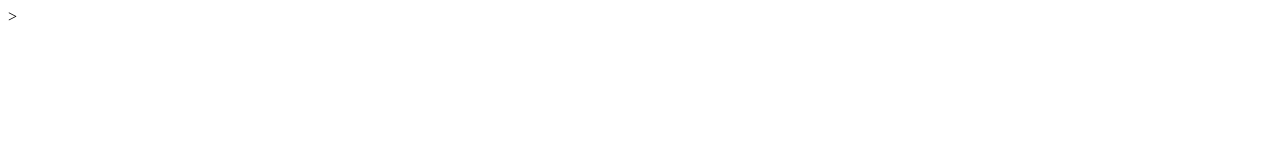
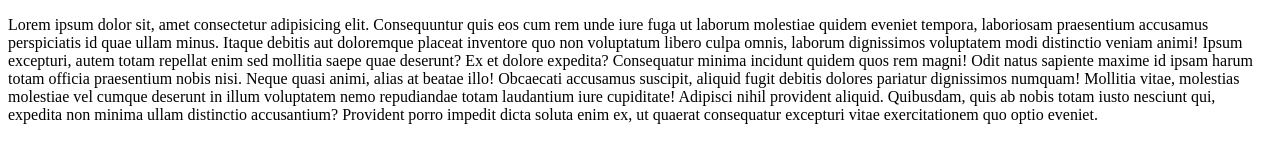
Before and after one commit to PedroLeGit/DC14, a plain HTML site: page index.html in a window 1280 px wide. Drawn offline with Linux system fonts and the light colour scheme.

Commit message:
Ajout d'un paragraphe

```diff
--- a/index.html
+++ b/index.html
@@ -4,10 +4,15 @@
 <head>
     <meta charset="UTF-8">
     <meta name="viewport" content="width=device-width, initial-scale=1.0">
-    <title>Document</title>>
+    <title>Document</title>
 </head>
 
 <body>
+    <p>Lorem ipsum dolor sit, amet consectetur adipisicing elit. Consequuntur quis eos cum rem unde iure fuga ut laborum molestiae quidem eveniet tempora, laboriosam praesentium accusamus perspiciatis id quae ullam minus. Itaque debitis aut doloremque placeat
+        inventore quo non voluptatum libero culpa omnis, laborum dignissimos voluptatem modi distinctio veniam animi! Ipsum excepturi, autem totam repellat enim sed mollitia saepe quae deserunt? Ex et dolore expedita? Consequatur minima incidunt quidem
+        quos rem magni! Odit natus sapiente maxime id ipsam harum totam officia praesentium nobis nisi. Neque quasi animi, alias at beatae illo! Obcaecati accusamus suscipit, aliquid fugit debitis dolores pariatur dignissimos numquam! Mollitia vitae,
+        molestias molestiae vel cumque deserunt in illum voluptatem nemo repudiandae totam laudantium iure cupiditate! Adipisci nihil provident aliquid. Quibusdam, quis ab nobis totam iusto nesciunt qui, expedita non minima ullam distinctio accusantium?
+        Provident porro impedit dicta soluta enim ex, ut quaerat consequatur excepturi vitae exercitationem quo optio eveniet.</p>
 
 </body>
 
```
